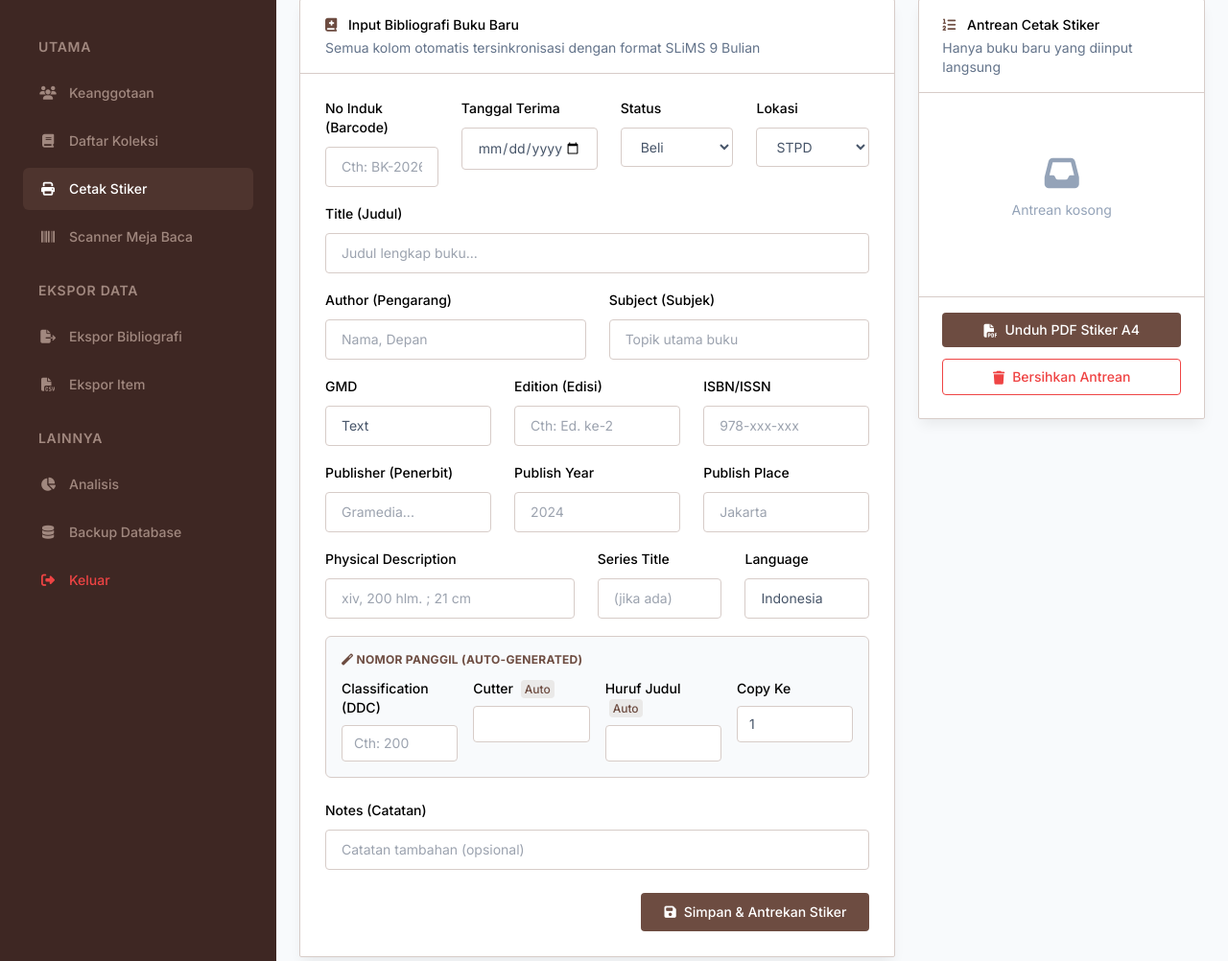
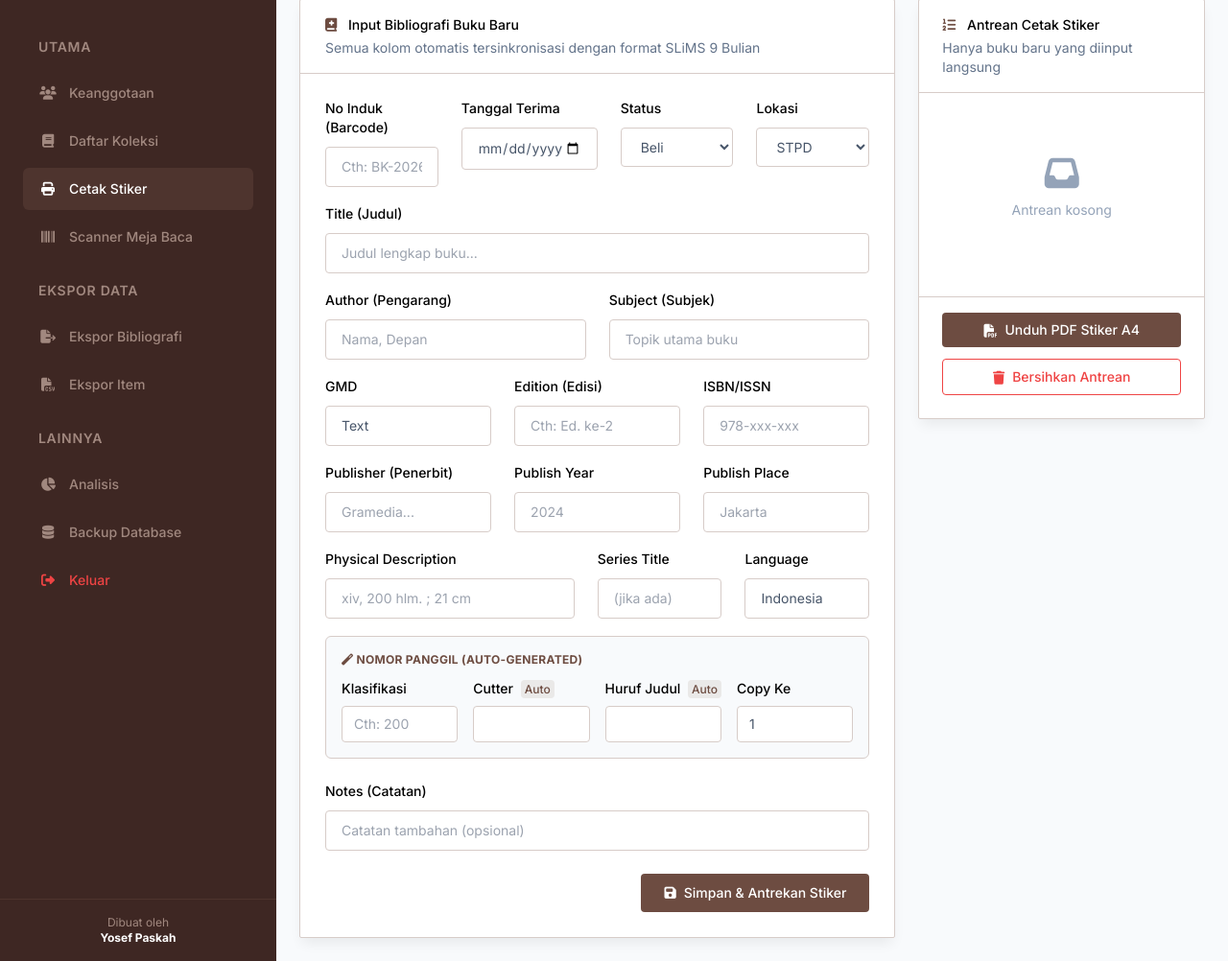
Before and after one commit to yosef-lib/st_jerome_web, a Flask app: page / in a window 1280 px wide. Shown: the part 114-1116 px from the top of the page at 96% size. Run offline with Flask 3, Linux system fonts and the light colour scheme; the visitor is signed in with stand-in values (Sample User, id 1); data that the repository does not hold is empty; some libraries are stand-ins or nearby versions.

Commit message:
Fix cutter auto-generate, align DDC input, add favicon and footer

```diff
--- a/templates/input_stiker.html
+++ b/templates/input_stiker.html
@@ -116,19 +116,19 @@
                 </div>
                 <div class="flex flex-col gap-4 xl:flex-row">
                     <div class="w-full xl:w-1/4">
-                        <label class="mb-2 block text-black font-medium text-sm">Classification (DDC)</label>
+                        <label class="mb-2 block text-black font-medium text-sm truncate" title="Klasifikasi (DDC)">Klasifikasi</label>
                         <input type="text" name="klasifikasi" placeholder="Cth: 200" required class="w-full rounded border-[1.5px] border-stroke bg-white py-2 px-3 outline-none transition focus:border-primary active:border-primary text-sm">
                     </div>
                     <div class="w-full xl:w-1/4">
-                        <label class="mb-2 block text-black font-medium text-sm">Cutter <span class="text-primary text-xs bg-primary/10 px-1 py-0.5 rounded ml-1">Auto</span></label>
+                        <label class="mb-2 block text-black font-medium text-sm truncate" title="Cutter">Cutter <span class="text-primary text-xs bg-primary/10 px-1 py-0.5 rounded ml-1">Auto</span></label>
                         <input type="text" id="inputCutter" name="cutter" required class="w-full rounded border-[1.5px] border-stroke bg-white py-2 px-3 outline-none transition focus:border-primary active:border-primary text-sm">
                     </div>
                     <div class="w-full xl:w-1/4">
-                        <label class="mb-2 block text-black font-medium text-sm">Huruf Judul <span class="text-primary text-xs bg-primary/10 px-1 py-0.5 rounded ml-1">Auto</span></label>
+                        <label class="mb-2 block text-black font-medium text-sm truncate" title="Huruf Judul">Huruf Judul <span class="text-primary text-xs bg-primary/10 px-1 py-0.5 rounded ml-1">Auto</span></label>
                         <input type="text" id="inputHurufJudul" name="huruf_judul" required class="w-full rounded border-[1.5px] border-stroke bg-white py-2 px-3 outline-none transition focus:border-primary active:border-primary text-sm">
                     </div>
                     <div class="w-full xl:w-1/4">
-                        <label class="mb-2 block text-black font-medium text-sm">Copy Ke</label>
+                        <label class="mb-2 block text-black font-medium text-sm truncate" title="Copy Ke">Copy Ke</label>
                         <input type="number" name="copy_ke" value="1" min="1" class="w-full rounded border-[1.5px] border-stroke bg-white py-2 px-3 outline-none transition focus:border-primary active:border-primary text-sm">
                     </div>
                 </div>
@@ -188,6 +188,24 @@
     const inputCutter = document.getElementById('inputCutter');
     const inputJudul = document.getElementById('inputJudul');
     const inputHurufJudul = document.getElementById('inputHurufJudul');
+
+    // Auto-generate cutter dari inputPengarang
+    inputPengarang.addEventListener('input', function() {
+        let author = this.value.trim();
+        if (author.length > 0) {
+            // Ambil 3 huruf pertama
+            let cutter = author.substring(0, 3);
+            if (cutter.length > 0) {
+                // Huruf pertama kapital, sisanya kecil
+                cutter = cutter.charAt(0).toUpperCase() + cutter.substring(1).toLowerCase();
+                inputCutter.value = cutter;
+            } else {
+                inputCutter.value = '';
+            }
+        } else {
+            inputCutter.value = '';
+        }
+    });
 
     // Auto-generate huruf_judul dari inputJudul
     inputJudul.addEventListener('input', function() {
--- a/templates/layout.html
+++ b/templates/layout.html
@@ -75,6 +75,8 @@
             background: rgba(0,0,0,0.5);
         }
     </style>
+    <!-- Favicon -->
+    <link rel="icon" type="image/jpeg" href="{{ url_for('static', filename='img/logo.jpg') }}">
 </head>
 <body class="bg-slate-50 text-slate-600 text-sm font-sans antialiased overflow-hidden">
     <!-- Flash Messages (Silent in background, or show as toasts later) -->
@@ -166,6 +168,11 @@
                     </div>
                 </nav>
             </div>
+
+            <!-- Footer Sidebar (Kredit) -->
+            <div class="mt-auto px-6 py-4 border-t border-boxdark2">
+                <p class="text-xs text-bodydark2 text-center">Dibuat oleh<br><strong class="text-white">Yosef Paskah</strong></p>
+            </div>
         </aside>
 
         <!-- ===== MAIN WRAPPER ===== -->
```
